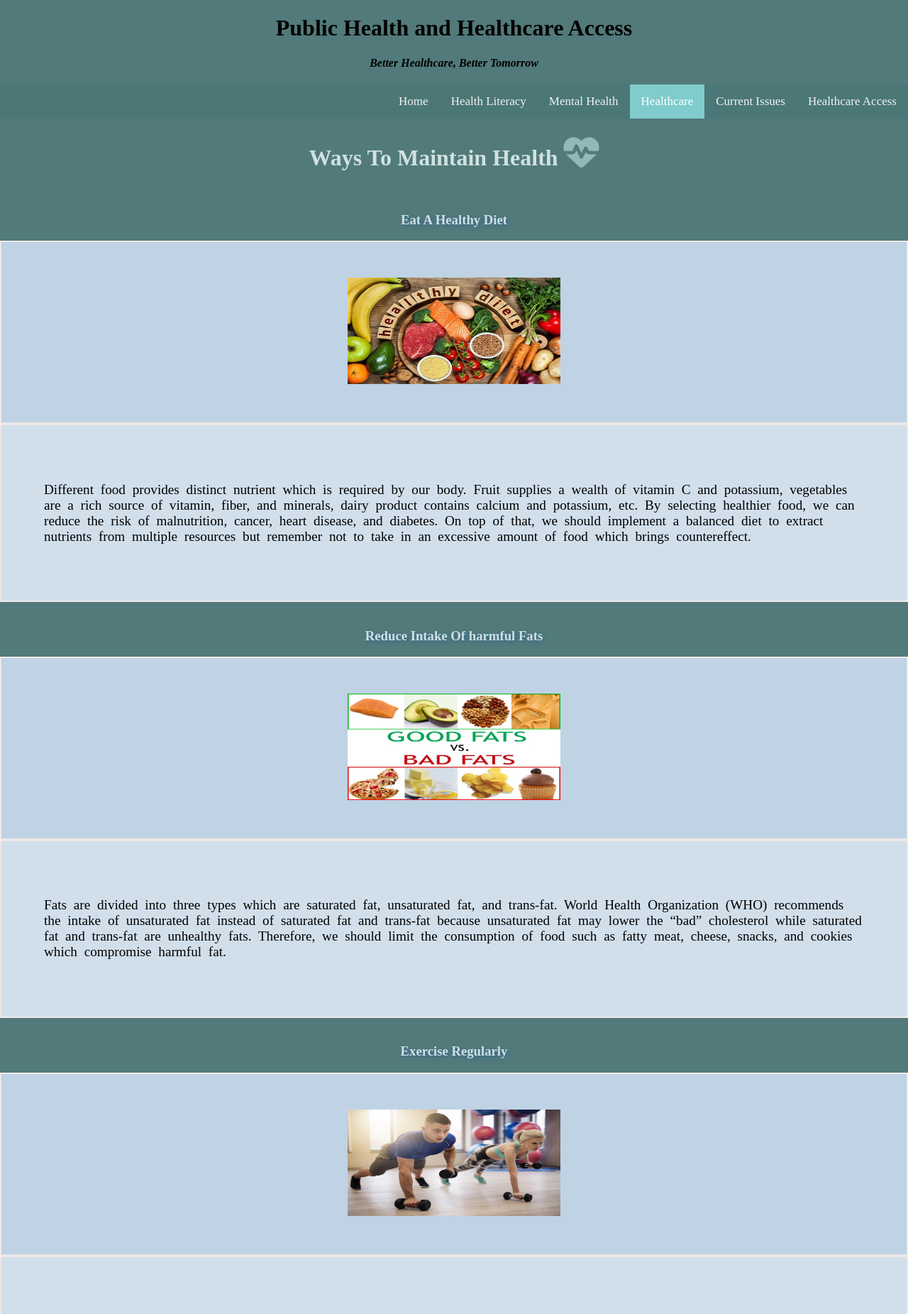
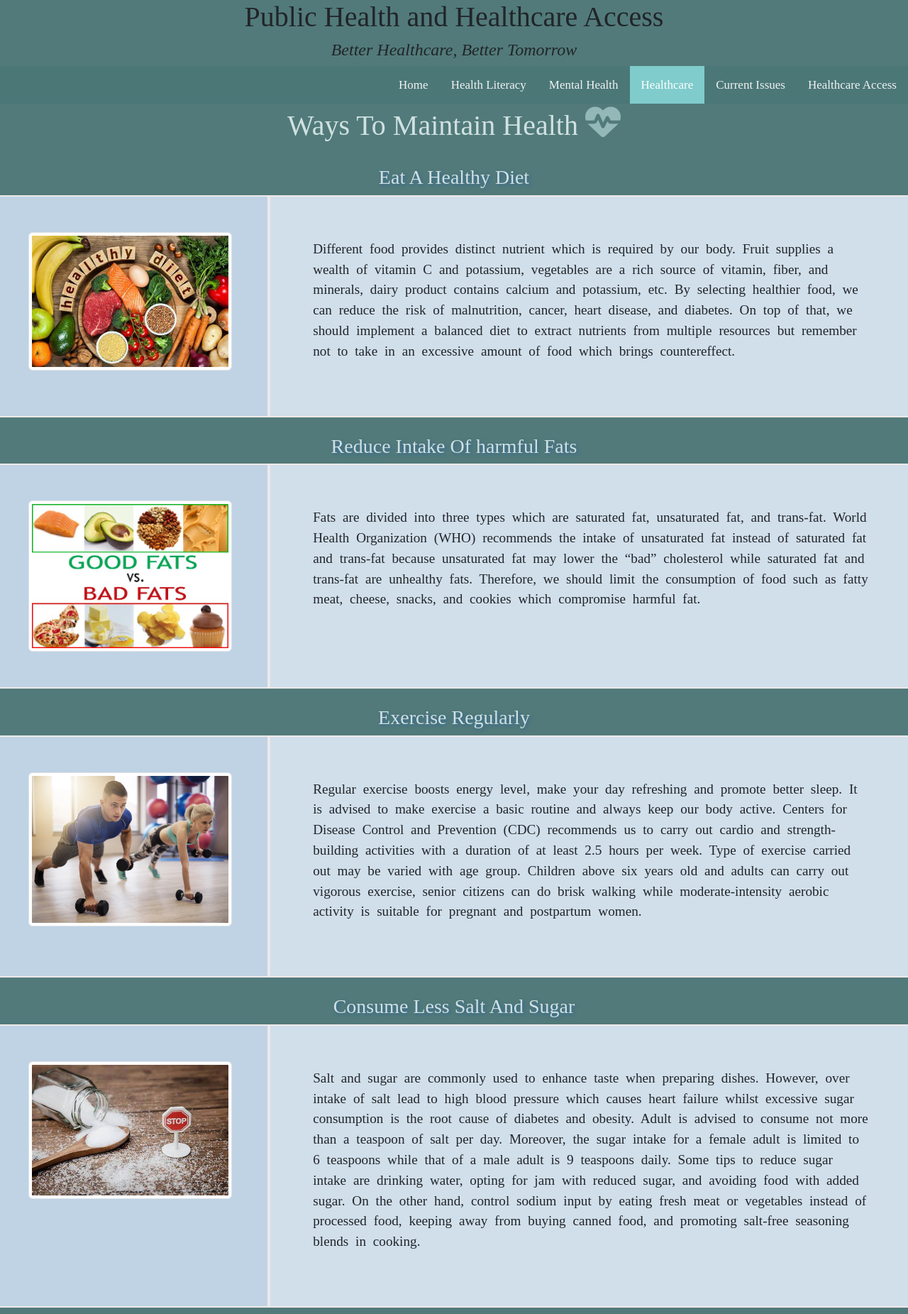
Before and after one commit to xiaoyu163/public-health, a PHP site: page /healthcare.php in a window 1280 px wide. Shown: the top 1851 px of the page at 71% size. Run offline with PHP 8.4, Linux system fonts and the light colour scheme; some libraries are stand-ins or nearby versions.

Commit message:
Update healthcare.php

```diff
--- a/healthcare.php
+++ b/healthcare.php
@@ -6,6 +6,7 @@
   <meta http-equiv="X-UA-Compatible" content="IE=edge">
   <meta name="viewport" content="width=device-width, initial-scale=1.0">
   <script src='https://kit.fontawesome.com/a076d05399.js' crossorigin='anonymous'></script>
+  <link href="https://cdn.jsdelivr.net/npm/bootstrap@5.3.0-alpha3/dist/css/bootstrap.min.css" rel="stylesheet" integrity="sha384-KK94CHFLLe+nY2dmCWGMq91rCGa5gtU4mk92HdvYe+M/SXH301p5ILy+dN9+nJOZ" crossorigin="anonymous">
 
   <style>
     body {
@@ -76,7 +77,7 @@
   <h3> Eat A Healthy Diet</h3>
   <div class="row">
     <div class="side">
-      <image src="images/Healthy Diet.jpg" width=300 height=150>
+      <image src="images/Healthy Diet.jpg" class="img-thumbnail" width=300 height=150>
     </div>
     <div class="main">
       <p>
@@ -94,7 +95,7 @@
   <h3 class="text-center"> Reduce Intake Of harmful Fats</h3>
   <div class="row">
     <div class="side">
-      <image src="images/Harmful Fat.jpg" width=300 height=150>
+      <image src="images/Harmful Fat.jpg" class="img-thumbnail" width=300 height=150>
     </div>
     <div class="main">
       <p>
@@ -112,7 +113,7 @@
   <h3 class="text-center"> Exercise Regularly</h3>
   <div class="row">
     <div class="side">
-      <image src="images/Exercise.jpg" width=300 height=150>
+      <image src="images/Exercise.jpg" class="img-thumbnail" width=300 height=150>
     </div>
     <div class="main">
       <p>
@@ -130,7 +131,7 @@
   <h3 class="text-center"> Consume Less Salt And Sugar</h3>
   <div class="row">
     <div class="side">
-      <image src="images/Salt And Sugar.jpg" width=300 height=150>
+      <image src="images/Salt And Sugar.jpg" class="img-thumbnail" width=300 height=150>
     </div>
     <div class="main">
       <p>
@@ -148,7 +149,7 @@
   <h3 class="text-center"> Avoid Accessing Drinking Of Alcohol</h3>
   <div class="row">
     <div class="side">
-      <image src="images/Alcohol.jpg" width=300 height=150>
+      <image src="images/Alcohol.jpg" class="img-thumbnail" width=300 height=150>
     </div>
     <div class="main">
       <p>
@@ -166,7 +167,7 @@
   <h3 class="text-center"> Quit Smoking</h3>
   <div class="row">
     <div class="side">
-      <image src="images/Smoking.jpg" width=300 height=150>
+      <image src="images/Smoking.jpg" class="img-thumbnail" width=300 height=150>
     </div>
     <div class="main">
       <p>
@@ -184,7 +185,7 @@
   <h3 class="text-center"> Regular Body Checkup</h3>
   <div class="row">
     <div class="side">
-      <image src="images/Body Checkup.jpg" width=300 height=150>
+      <image src="images/Body Checkup.jpg" class="img-thumbnail" width=300 height=150>
     </div>
     <div class="main">
       <p>
```
